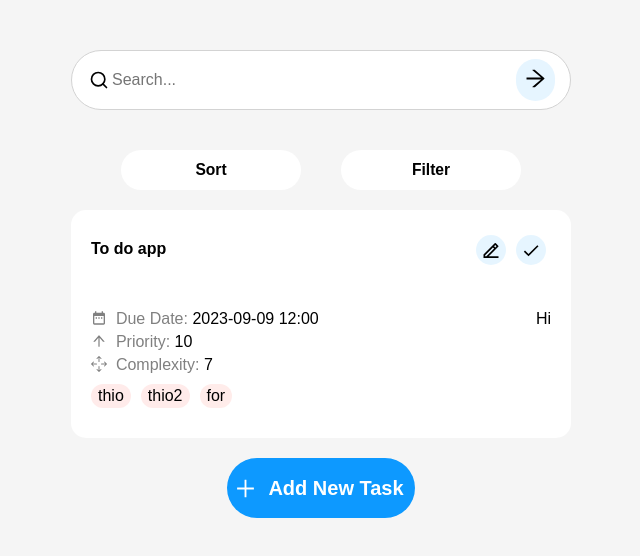
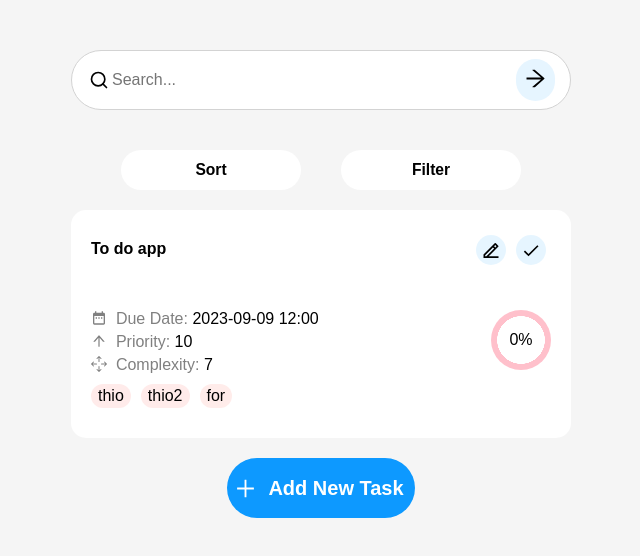
Before and after one commit to Maks6831/todo-app, a React (Create React App) app: page / in a window 1280 px wide. Shown: the top 556 px of the page, without its empty margins (319-959 px from the left). Built offline with nearby package versions, Linux system fonts and the light colour scheme.

Commit message:
radial progressbar now working

```diff
--- /dev/null
+++ b/src/components/RadialBar.js
@@ -0,0 +1,21 @@
+import React, { useEffect, useState } from 'react'
+import '../styles/RadialBar.css'
+import { useAuth } from '../contexts/Authcontext';
+
+export const RadialBar = ({id, checkList}) => {
+  const { calculateProgress } = useAuth();
+  const [percentage, setPercentage] = useState(0);
+
+  useEffect(()=>{
+    setPercentage(calculateProgress(checkList));
+    console.log(percentage);
+  },[percentage])
+
+  return (
+    <div className='radial-bar' style={{background: `radial-gradient(closest-side, white 79%, transparent 80% 100%),
+    conic-gradient(red ${percentage}%, pink 0) ` }}>
+      <div className='radial-percentage'>{percentage}%</div>
+
+    </div>
+  )
+}
--- a/src/components/TaskCard.js
+++ b/src/components/TaskCard.js
@@ -8,6 +8,7 @@ import { Link } from 'react-router-dom';
 import { ProgressBar } from './ProgressBar';
 import '../styles/TaskCard.css';
 import { useAuth } from '../contexts/Authcontext';
+import { RadialBar } from './RadialBar';
 
 export const TaskCard = ({id, taskName, priority, complexity, date, time, checkList, tags, type, percentage, checked
 }) => {
@@ -63,7 +64,12 @@ export const TaskCard = ({id, taskName, priority, complexity, date, time, checkL
                     </div>
                 </div>
                 {type &&
-                    <div className='percentage-container'>Hi</div>
+                    <div className='percentage-container'>
+                        <RadialBar
+                            key={id}
+                            checkList={checkList}
+                         />
+                    </div>
                 }
             </div>
             </Link>
--- /dev/null
+++ b/src/styles/RadialBar.css
@@ -0,0 +1,8 @@
+.radial-bar {
+    width: 60px;
+    height: 60px;
+    border-radius: 50%;
+    display: flex;
+    justify-content: center;
+    align-items: center;
+  }
```
